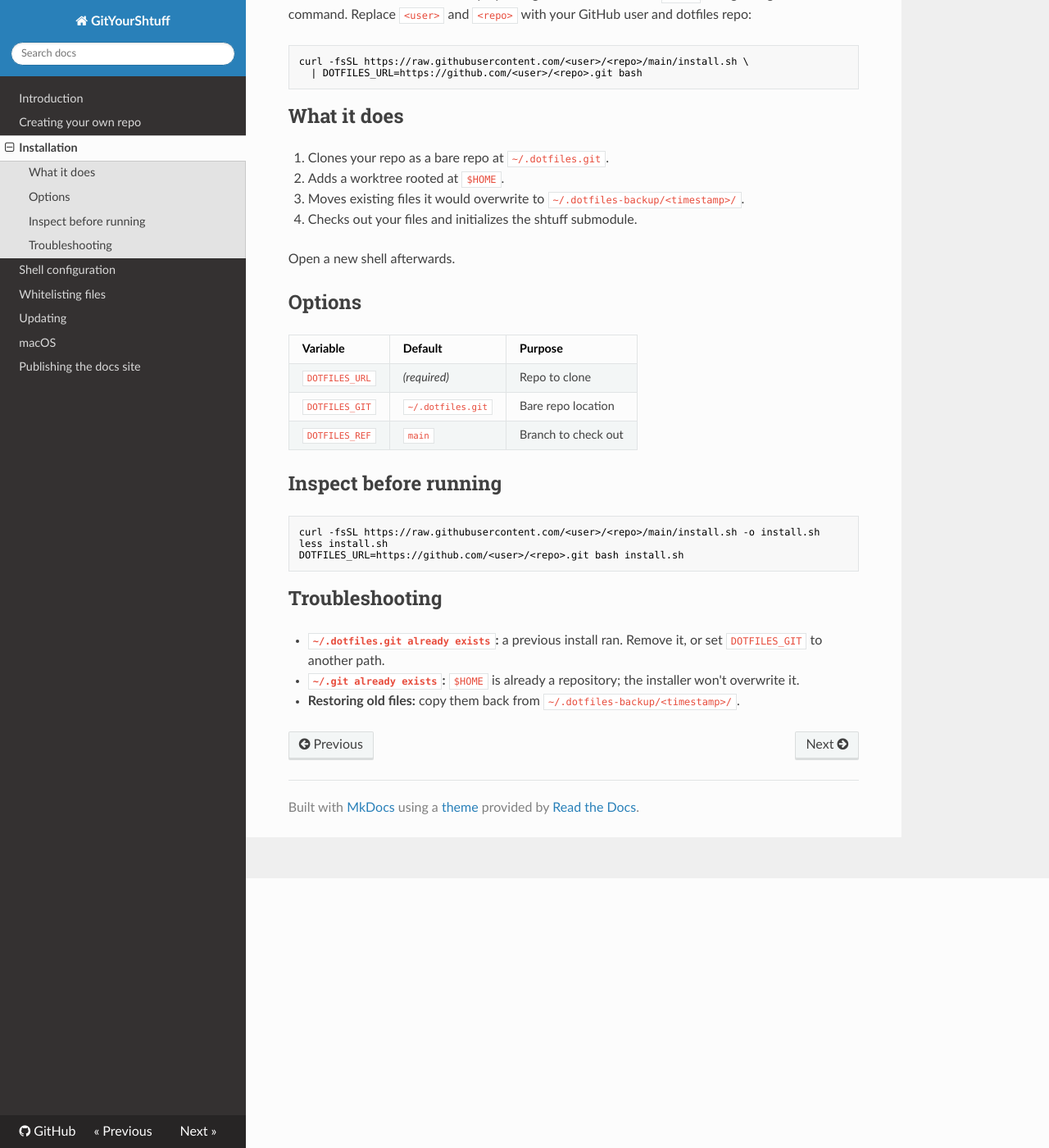
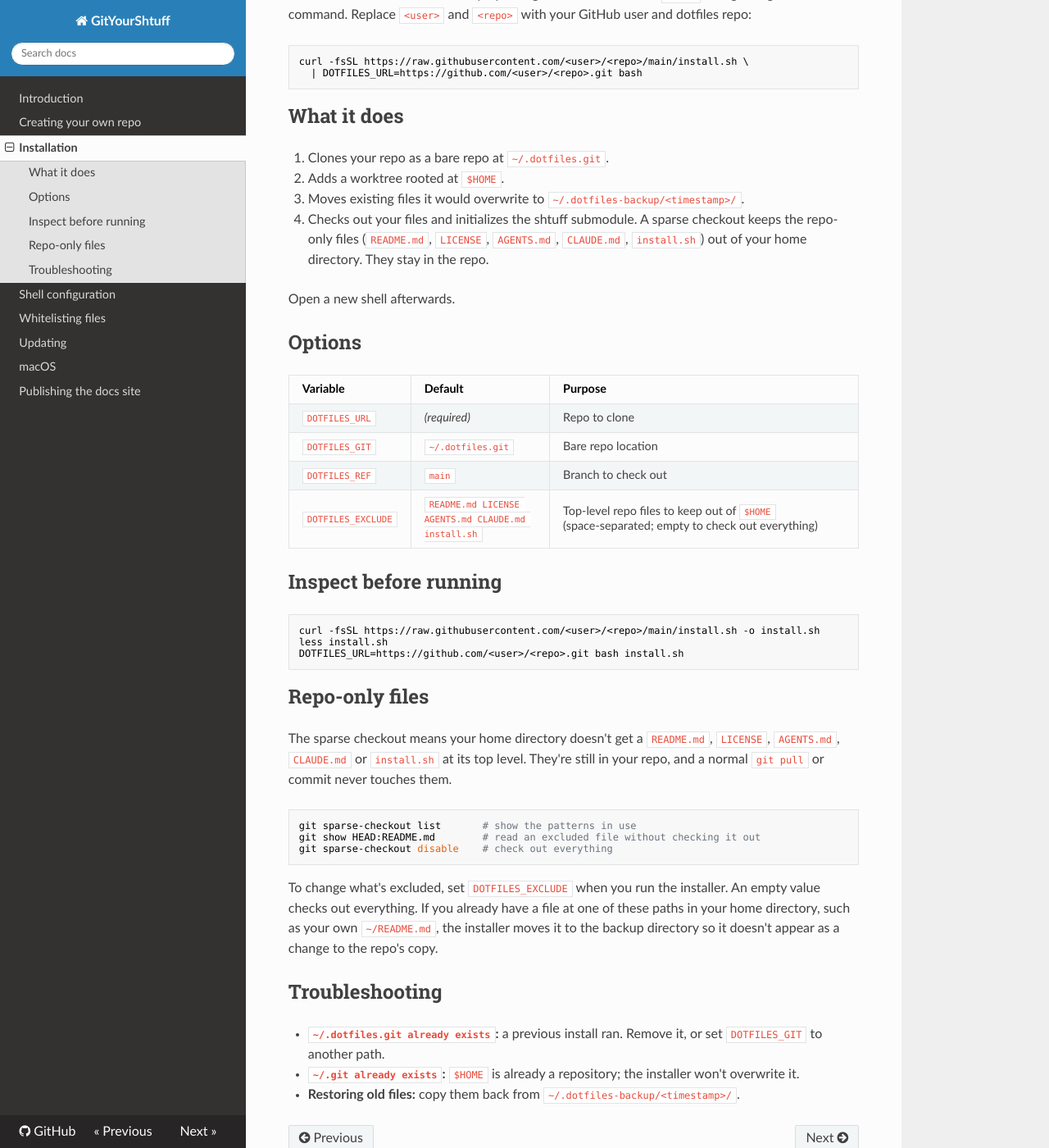
Before and after one commit to rmayobre/gityourshtuff, an MkDocs documentation site: the page built from docs/install.md, in a window 1280 px wide and 1400 px high, scrolled down 329 px. Shown: the whole window at 82% size. Built offline with MkDocs 1.6.1, drawn with Linux system fonts in a browser that asks for light colours; nearby versions of some CDN libraries.

Commit message:
Docs: installer sparse checkout and DOTFILES_EXCLUDE
Co-Authored-By: Claude Sonnet 5.5 <noreply@anthropic.com>
Claude-Session: https://claude.ai/code/session_01RbEciw3zRbHx1pX5KsLmkh

````diff
--- a/docs/install.md
+++ b/docs/install.md
@@ -18,7 +18,9 @@ curl -fsSL https://raw.githubusercontent.com/<user>/<repo>/main/install.sh \
 1. Clones your repo as a bare repo at `~/.dotfiles.git`.
 2. Adds a worktree rooted at `$HOME`.
 3. Moves existing files it would overwrite to `~/.dotfiles-backup/<timestamp>/`.
-4. Checks out your files and initializes the shtuff submodule.
+4. Checks out your files and initializes the shtuff submodule. A sparse checkout keeps the
+   repo-only files (`README.md`, `LICENSE`, `AGENTS.md`, `CLAUDE.md`, `install.sh`) out of your
+   home directory. They stay in the repo.
 
 Open a new shell afterwards.
 
@@ -29,6 +31,7 @@ Open a new shell afterwards.
 | `DOTFILES_URL` | _(required)_ | Repo to clone |
 | `DOTFILES_GIT` | `~/.dotfiles.git` | Bare repo location |
 | `DOTFILES_REF` | `main` | Branch to check out |
+| `DOTFILES_EXCLUDE` | `README.md LICENSE AGENTS.md CLAUDE.md install.sh` | Top-level repo files to keep out of `$HOME` (space-separated; empty to check out everything) |
 
 ## Inspect before running
 
@@ -38,6 +41,23 @@ less install.sh
 DOTFILES_URL=https://github.com/<user>/<repo>.git bash install.sh
 ```
 
+## Repo-only files
+
+The sparse checkout means your home directory doesn't get a `README.md`, `LICENSE`, `AGENTS.md`,
+`CLAUDE.md` or `install.sh` at its top level. They're still in your repo, and a normal
+`git pull` or commit never touches them.
+
+```bash
+git sparse-checkout list       # show the patterns in use
+git show HEAD:README.md        # read an excluded file without checking it out
+git sparse-checkout disable    # check out everything
+```
+
+To change what's excluded, set `DOTFILES_EXCLUDE` when you run the installer. An empty value
+checks out everything. If you already have a file at one of these paths in your home directory,
+such as your own `~/README.md`, the installer moves it to the backup directory so it doesn't
+appear as a change to the repo's copy.
+
 ## Troubleshooting
 
 - **`~/.dotfiles.git already exists`:** a previous install ran. Remove it, or set
````
